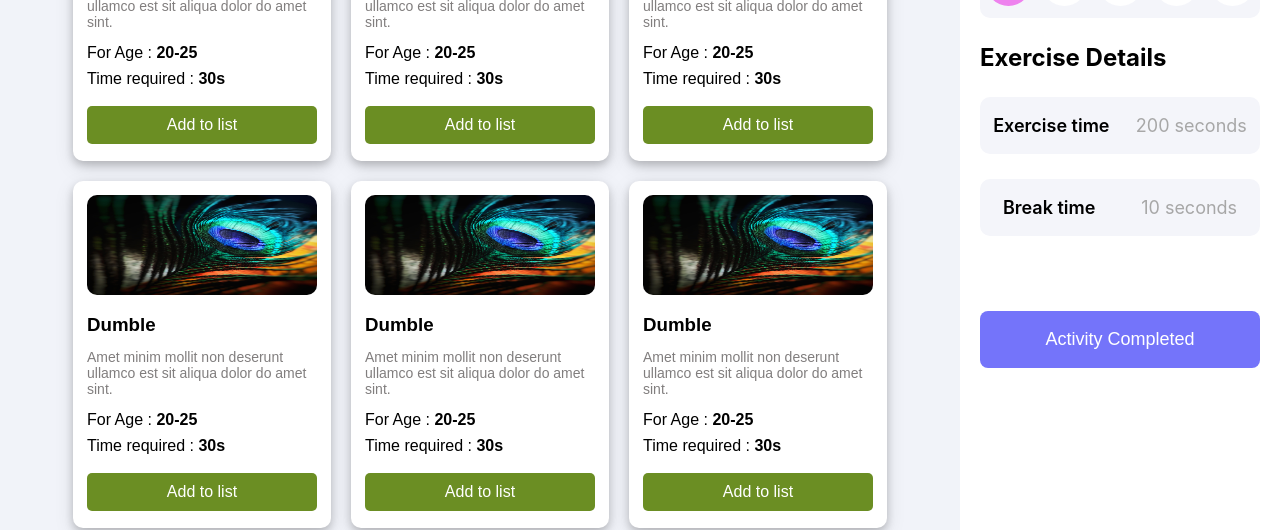
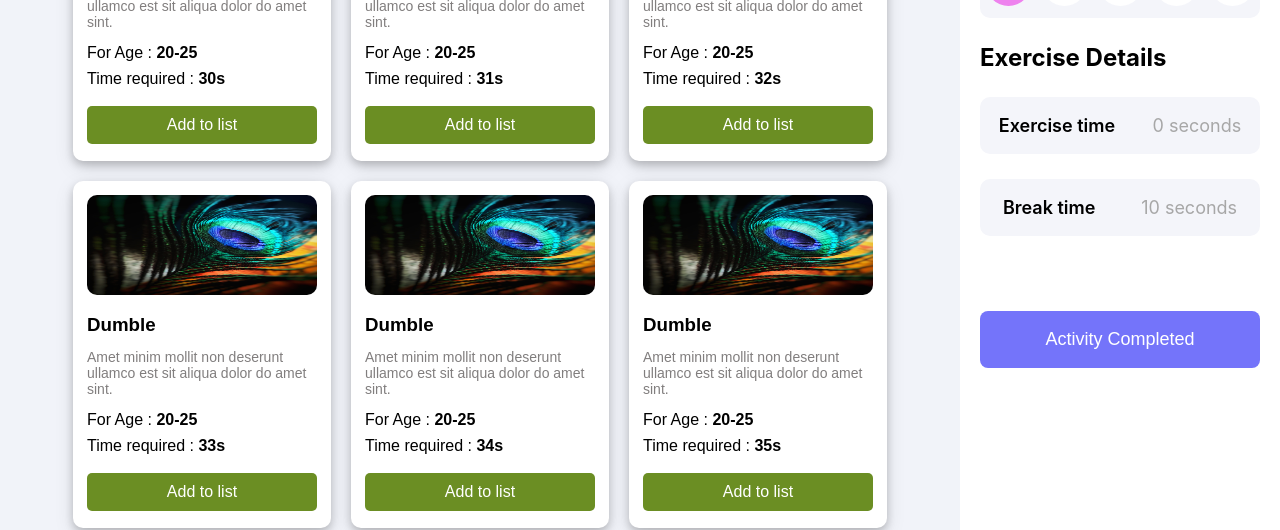
Before and after one commit to Ahsan-Sayeed/Ultra-Active-Club, a React (Create React App) app: page / in a window 1280 px wide. Shown: the part 340-870 px from the top of the page. Built offline with nearby package versions, Linux system fonts and the light colour scheme.

Commit message:
Exercise time addition completed

```diff
--- a/src/App.js
+++ b/src/App.js
@@ -1,11 +1,13 @@
 import './App.css';
 import CardContainer from './components/CardContainer/CardContainer';
 import Aside from './components/Aside/Aside';
+import { useState } from 'react';
 function App() {
+  const [getTime,setGetTime] = useState(0);
   return (
     <div className='container'>
-      <CardContainer />
-      <Aside/>
+      <CardContainer setGetTime={setGetTime}/>
+      <Aside getTime={getTime}/>
     </div>
   );
 }
--- a/src/components/Aside/Aside.js
+++ b/src/components/Aside/Aside.js
@@ -6,14 +6,14 @@ import Break from './SubComponents/Break/Break';
 import Details from './SubComponents/Details/Details';
 import { getFromLocalStorage, storeToLocalStorage } from '../../utilities/localStoreage';
 
-const Aside = () => {
+const Aside = ({getTime}) => {
     const [breakTime,setBreakTime] = useState(getFromLocalStorage('break-time')?getFromLocalStorage('break-time'):'10');
     storeToLocalStorage('break-time',breakTime);
     return (
         <div className='asideContainer'>
              <Profile image={image}/>
               <Break getBreakTime={setBreakTime}/>
-              <Details breakTime={ breakTime.slice(0,2)}/>
+              <Details breakTime={ breakTime.slice(0,2)} getTime={getTime}/>
             <button className='activityBtn'>Activity Completed</button>
         </div>
     );
--- a/src/components/Aside/SubComponents/Details/Details.js
+++ b/src/components/Aside/SubComponents/Details/Details.js
@@ -1,7 +1,14 @@
-import React from 'react';
+import React, { useEffect, useState } from 'react';
 import './Details.css';
 
-const Details = ({breakTime}) => {
+const time = [];
+const Details = ({breakTime,getTime}) => {
+    const [total,setTotal] = useState(0);
+
+    useEffect(()=>{
+        time.push(getTime);
+        setTotal(time.reduce((prev,curr)=>prev+curr,0));
+    },[getTime]);
     return (
         <div>
             <h2>Exercise Details</h2>
@@ -10,7 +17,7 @@ const Details = ({breakTime}) => {
                     <p className='exerciseText'>Exercise time</p>
                 </div>
                 <div className='centerAlign'>
-                    <p className='exerciseTime'>200 seconds</p>
+                    <p className='exerciseTime'>{total} seconds</p>
                 </div>
             </div>
             <div className="profileUnits">
--- a/src/components/Card/Card.js
+++ b/src/components/Card/Card.js
@@ -1,19 +1,26 @@
-import React from 'react';
+import React, { useState } from 'react';
 import './Card.css';
-import image from '../../Assets/img1.jpg'
+import img from '../../Assets/img1.jpg'
+import { getFromLocalStorage, storeToLocalStorage } from '../../utilities/localStoreage';
 
-const Card = () => {
+const Card = ({title,desc,id,forAge,time,image,setGetTime}) => {
+    const [isAdded,setIsAdded] = useState('');
+
+    const handleClick = (e,time)=>{
+        setIsAdded(e.target.parentElement.id);
+        setGetTime(Number(time.slice(0,2)));
+    }
     return (
-        <div className='Card'>
-            <img src={image} className='CardImage'/>
-            <h3 >Dumble</h3>
-            <p className='CardDesc' style={{ marginTop:'-6px'}}>Amet minim mollit non deserunt
-                ullamco est sit aliqua dolor do
-                amet sint.
-            </p>
-            <span>For Age : <b>20-25</b></span>
-            <span style={{margin:'8px 0'}}>Time required : <b>30s</b></span>
-            <button className='CardBtn'>Add to list</button>
+        <div className='Card' id={id}>
+            <img src={img} className='CardImage'/>
+            <h3 >{title}</h3>
+            <p className='CardDesc' style={{ marginTop:'-6px'}}>{desc}</p>
+            <span>For Age : <b>{forAge}</b></span>
+            <span style={{margin:'8px 0'}}>Time required : <b>{time}</b></span>
+            <button className='CardBtn'
+                onClick={(e)=>handleClick(e,time)}
+                style={id==isAdded?{backgroundColor:'violet'}:null}
+                >Add to list</button>
         </div>
     );
 };
--- a/src/components/CardContainer/CardContainer.js
+++ b/src/components/CardContainer/CardContainer.js
@@ -1,19 +1,31 @@
-import React from 'react';
+import React, { useEffect,useState } from 'react';
 import './CardContainer.css';
 import Card from '../Card/Card';
-const CardContainer = () => {
+import data from '../../utilities/db.json';
+const CardContainer = ({setGetTime}) => {
+
     return (
         <div className='cardContainer'>
             <div>
                 <h2>ULTRA-ACTIVE-CLUB</h2>
                 <p>Select today's exercise</p>
                 <div className='cards'>
-                <Card />
-                <Card />
-                <Card />
-                <Card />
-                <Card />
-                <Card />
+                    {
+                        data.map((value,index)=>{
+                            return(<Card
+                                key={index}
+                                title={value.title}
+                                desc={value.desc}
+                                id={value.id}
+                                forAge={value.forAge}
+                                time={value.time}
+                                image={value.img}
+                                setGetTime={setGetTime}
+                                />);
+                        })
+                    }
+
+
                 </div>
             </div>
         </div>
--- a/src/db.json
+++ b/src/utilities/db.json
@@ -13,7 +13,7 @@
         "title":"Dumble",
         "desc":"Amet minim mollit non deserunt ullamco est sit aliqua dolor do amet sint.",
         "forAge":"20-25",
-        "time":"30s"
+        "time":"31s"
     },
     {
         "id": 3,
@@ -21,7 +21,7 @@
         "title":"Dumble",
         "desc":"Amet minim mollit non deserunt ullamco est sit aliqua dolor do amet sint.",
         "forAge":"20-25",
-        "time":"30s"
+        "time":"32s"
     },
     {
         "id": 4,
@@ -29,7 +29,7 @@
         "title":"Dumble",
         "desc":"Amet minim mollit non deserunt ullamco est sit aliqua dolor do amet sint.",
         "forAge":"20-25",
-        "time":"30s"
+        "time":"33s"
     },
     {
         "id": 5,
@@ -37,7 +37,7 @@
         "title":"Dumble",
         "desc":"Amet minim mollit non deserunt ullamco est sit aliqua dolor do amet sint.",
         "forAge":"20-25",
-        "time":"30s"
+        "time":"34s"
     },
     {
         "id": 6,
@@ -45,6 +45,6 @@
         "title":"Dumble",
         "desc":"Amet minim mollit non deserunt ullamco est sit aliqua dolor do amet sint.",
         "forAge":"20-25",
-        "time":"30s"
+        "time":"35s"
     }
 ]
```
